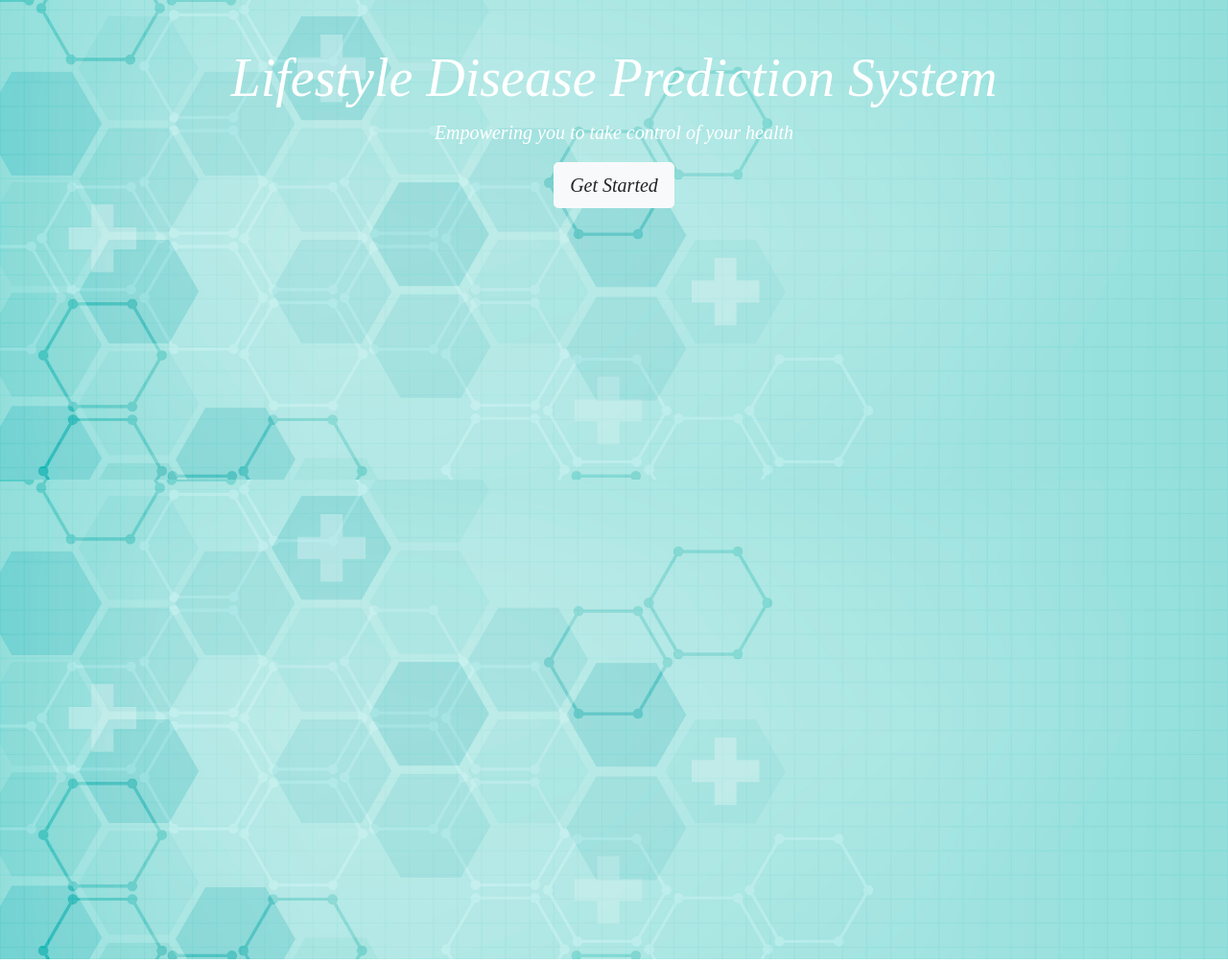
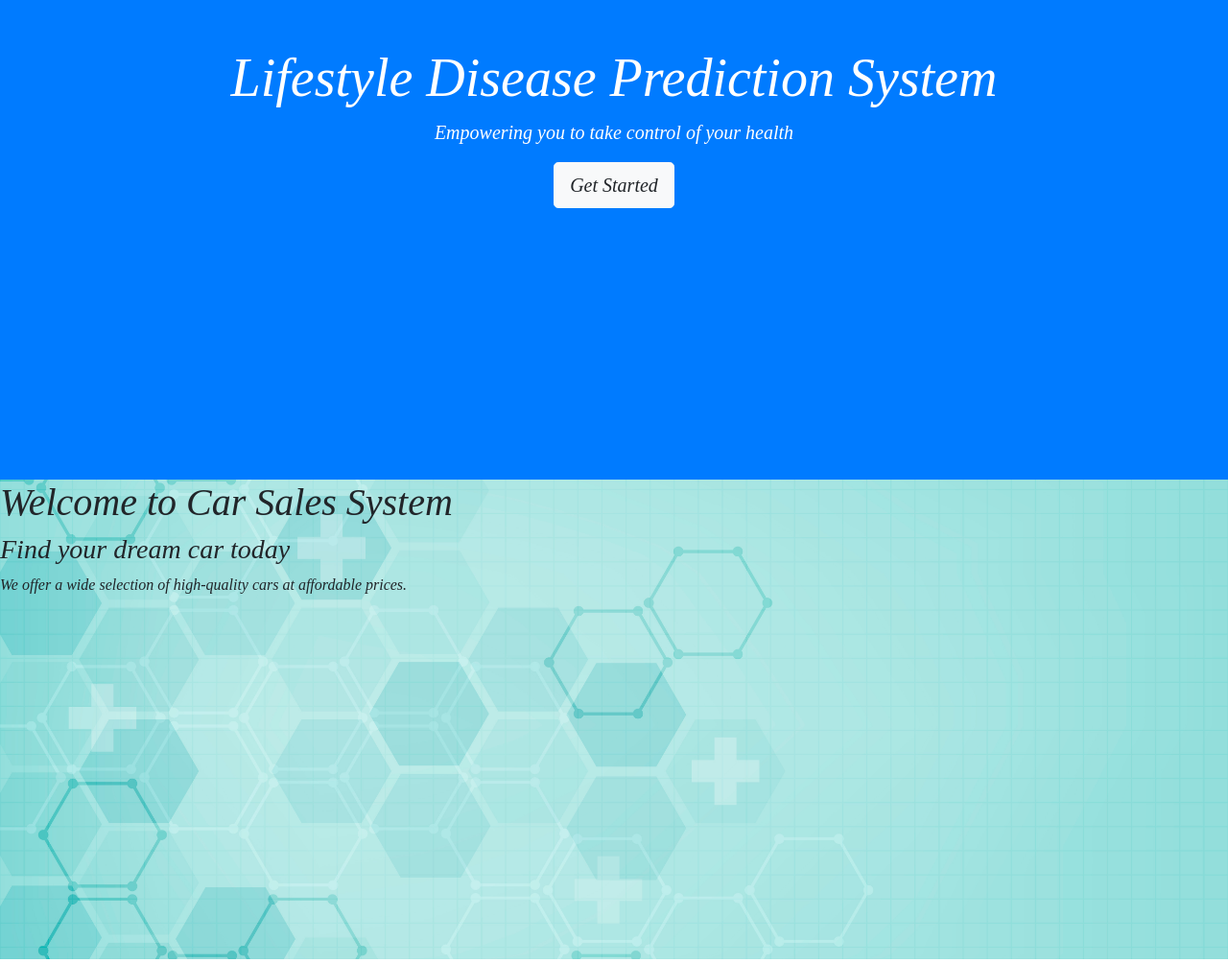
Before and after one commit to wonghorngwoei/FYP_TP055241, a Flask app: page / in a window 1280 px wide. Shown: the part 56-1060 px from the top of the page at 96% size. Run offline with Flask 3, Linux system fonts and the light colour scheme.

Commit message:
Test image 2

```diff
--- a/templates/homepage.html
+++ b/templates/homepage.html
@@ -74,7 +74,7 @@
         </nav>
 
         <!-- Hero Section -->
-        <section class="hero-image bg-primary text-white text-center py-5" style="height: 500px;">
+        <section class="hero bg-primary text-white text-center py-5" style="height: 500px;">
             <div class="container">
             <h1 class="display-4">Lifestyle Disease Prediction System</h1>
             <p class="lead">Empowering you to take control of your health</p>
@@ -82,7 +82,13 @@
             </div>
         </section>
 
-        <section class="hero-image"></section>
+        <section class="hero-image">
+            <div class="hero-text">
+                <h1>Welcome to Car Sales System</h1>
+                <b><h3>Find your dream car today</h3></b>
+                <i><p>We offer a wide selection of high-quality cars at affordable prices.</p></i>
+            </div>
+        </section>
 
         <!-- Features Section -->
         <section class="features py-5">
```
